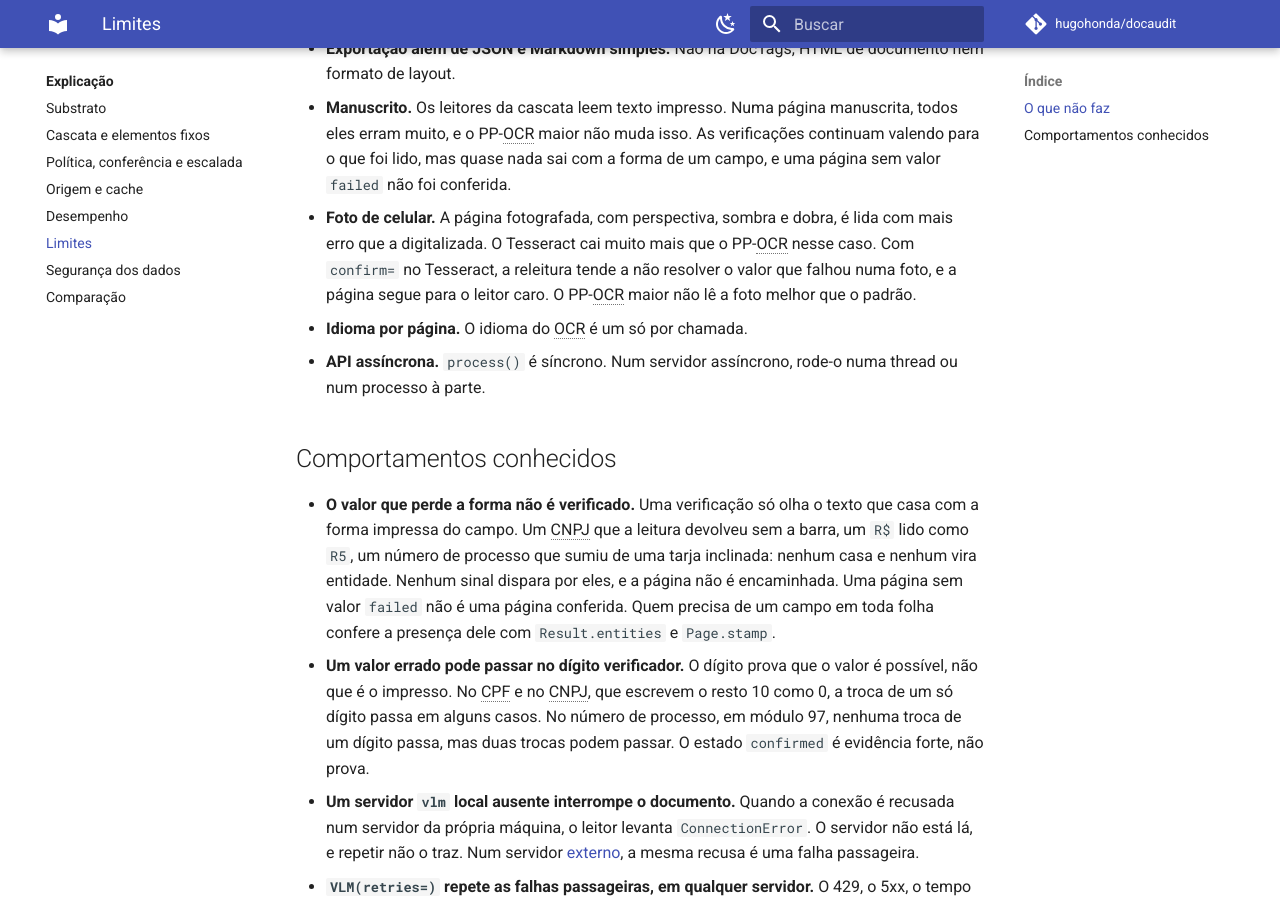
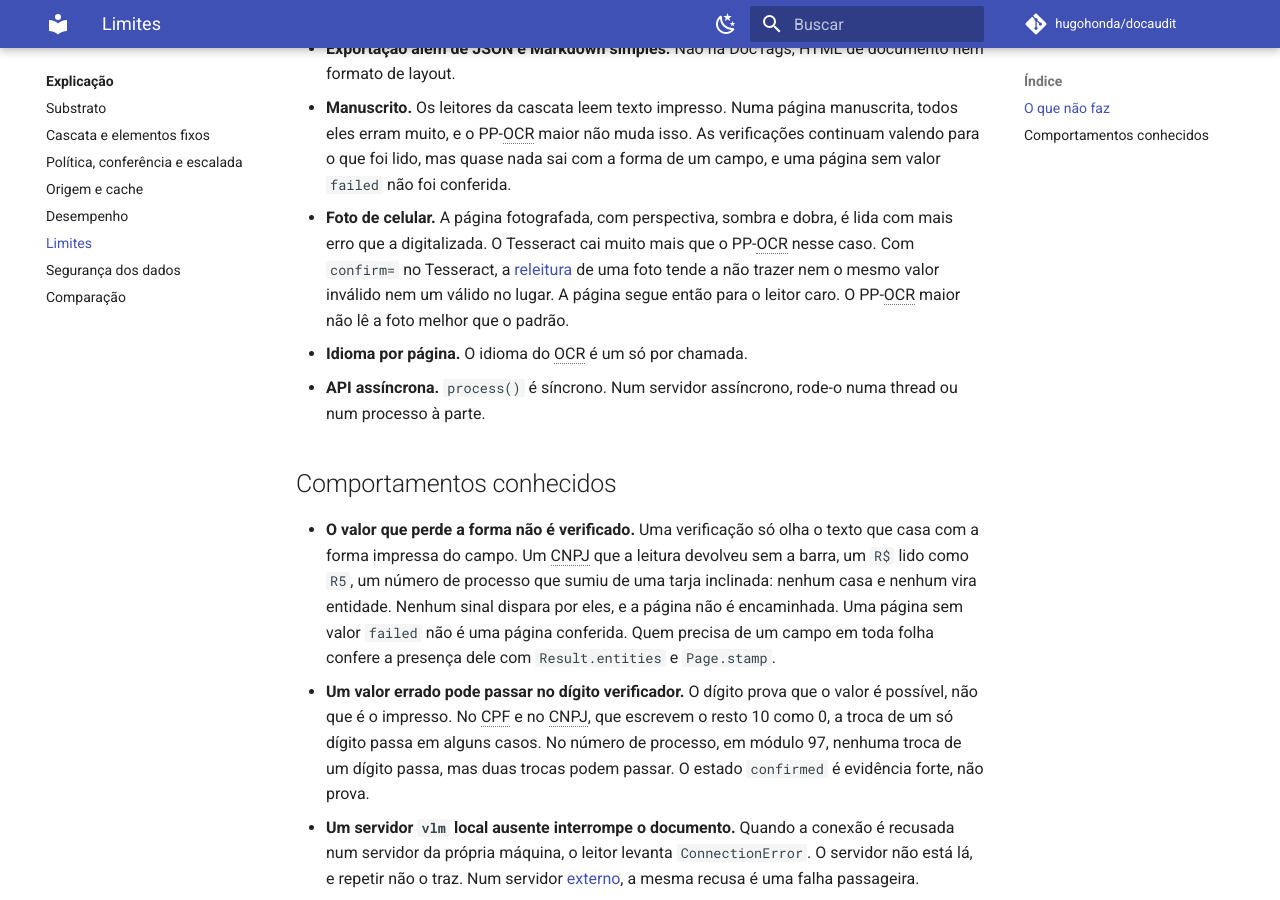
Before and after one commit to hugohonda/docaudit, an MkDocs documentation site: the page built from docs/limits.md, in a window 1280 px wide and 900 px high, scrolled down 953 px. Built offline with MkDocs 1.6.1 and Material for MkDocs 9.7.7, drawn with Linux system fonts in a browser that asks for light colours; comment, search, counter and statistics services are not loaded.

Commit message:
descreve a releitura da foto com as palavras do glossário
A frase usava "resolver", verbo que o glossário não tem. Passa a dizer o
que a releitura por outra família faz e não consegue numa foto: trazer o
mesmo valor inválido, ou um válido no lugar. Com o intervalo reamostrado
por documento de origem, o F1 de tokens nas 120 fotos do MDPBench em
português é 0,41 [0,33; 0,48] no Tesseract e 0,74 [0,68; 0,81] no PP-OCR
padrão.

```diff
--- a/docs/limits.md
+++ b/docs/limits.md
@@ -41,9 +41,11 @@ precisa conhecer antes de confiar num resultado.
   a forma de um campo, e uma página sem valor `failed` não foi conferida.
 - **Foto de celular.** A página fotografada, com perspectiva, sombra e dobra,
   é lida com mais erro que a digitalizada. O Tesseract cai muito mais que o
-  PP-OCR nesse caso. Com `confirm=` no Tesseract, a releitura tende a não
-  resolver o valor que falhou numa foto, e a página segue para o leitor
-  caro. O PP-OCR maior não lê a foto melhor que o padrão.
+  PP-OCR nesse caso. Com `confirm=` no Tesseract, a
+  [releitura](glossary.md#releitura-por-outra-familia) de uma foto tende a
+  não trazer nem o mesmo valor inválido nem um válido no lugar. A página
+  segue então para o leitor caro. O PP-OCR maior não lê a foto melhor que o
+  padrão.
 - **Idioma por página.** O idioma do OCR é um só por chamada.
 - **API assíncrona.** `process()` é síncrono. Num servidor assíncrono,
   rode-o numa thread ou num processo à parte.
```
